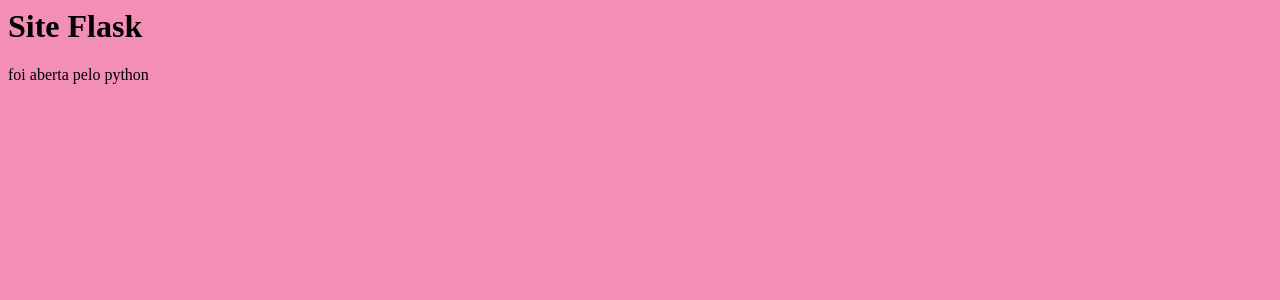
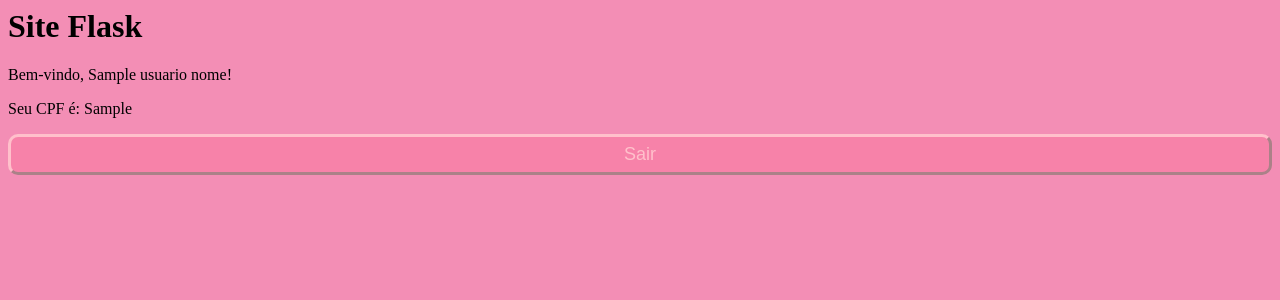
Before and after one commit to eloah7373/flaxmodelo, a Flask app: template templates/painel.html in a window 1280 px wide. Shown: the top 300 px of the page. Run offline with Flask 3, Linux system fonts and the light colour scheme; the template is opened without the code that fills it: most values are stand-ins (such as "Sample title", 1, 10 or a date in 2020).

Commit message:
oii diva

```diff
--- a/app.py
+++ b/app.py
@@ -1,6 +1,7 @@
-from flask import Flask, render_template, request, redirect;
+from flask import Flask, render_template, request, redirect, session;
 
 app = Flask(__name__)
+app.config['SECRET_KEY'] = 'chave-super-secreta'
 
 @app.route("/")
 def login():
@@ -8,7 +9,9 @@ def login():
 
 @app.route("/painel")
 def painel():
- return render_template("painel.html")
+  if 'usuario_nome' in session:
+     return render_template("painel.html" , usuario_nome=session['usuario_nome'],usuario_cpf=session['usuario_cpf'])
+  return redirect('/')
 
 @app.route("/verificar", methods=['POST'])
 def verificar():
@@ -16,7 +19,25 @@ def verificar():
     SENHA = request.form.get('SENHA')
 
     print('Tentando login com:', CPF, '/SENHA:',SENHA)
+    if CPF == "12345678910" and SENHA == "123":
+       session['usuario_nome'] = "Eloah"
+       session['usuario_cpf'] = CPF
+       return redirect('/painel')
+    if CPF == "12345678911" and SENHA == "321":
+           session['usuario_nome'] = "Diego"
+           session['usuario_cpf'] = CPF
+           return redirect('/painel')
+
+
+
     return redirect('/')
+@app.route('/sair')
+def sair():
+   session.pop ('usuario_nome',None)
+   session.pop('usuario_cpf', None)
+   return  redirect('/')
+
+
 
 if __name__ == "__main__":
     app.run(debug=True)
--- a/templates/painel.html
+++ b/templates/painel.html
@@ -6,6 +6,8 @@
     </head>
     <body>
         <h1>Site Flask</h1>
-        <p>foi aberta pelo python</p>
+        <p>Bem-vindo, {{usuario_nome}}!</p>
+         <p>Seu CPF é: {{usuario_cpf}}</p>
+          <a href="/sair"> <button>Sair</button></a>
     </body>
 </html>
```
